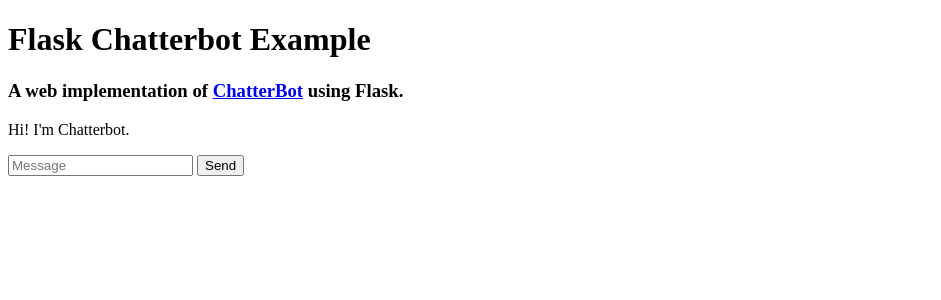
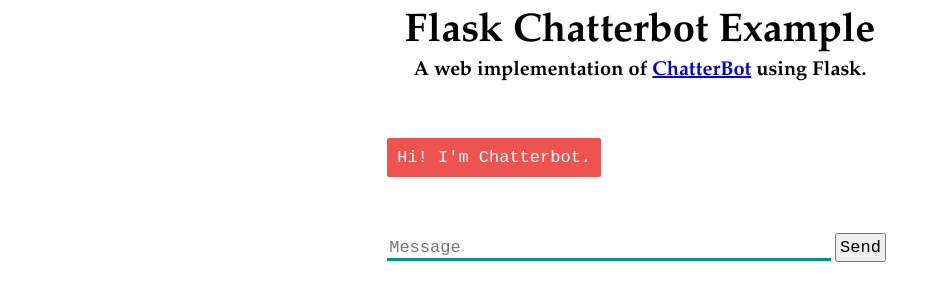
Before and after one commit to canamika27/Flask-ChatBot, a plain HTML site: page Index.html in a window 1280 px wide. Shown: the whole page, without its empty margins (0-941 px from the left). Drawn offline with nearby package versions, Linux system fonts and the light colour scheme; files that its build step writes are made by us from their sources; the site is published under a folder, as on GitHub Pages, so addresses that start at the root find nothing.

Commit message:
Update Index.html

```diff
--- a/Index.html
+++ b/Index.html
@@ -1,7 +1,7 @@
 <!DOCTYPE html>
 <html>
   <head>
-    <link rel="stylesheet" type="text/css" href="/static/style.css">
+    <link rel="stylesheet" type="text/css" href="style.css">
     <script src="https://ajax.googleapis.com/ajax/libs/jquery/3.2.1/jquery.min.js"></script>
   </head>
   <body>
```
